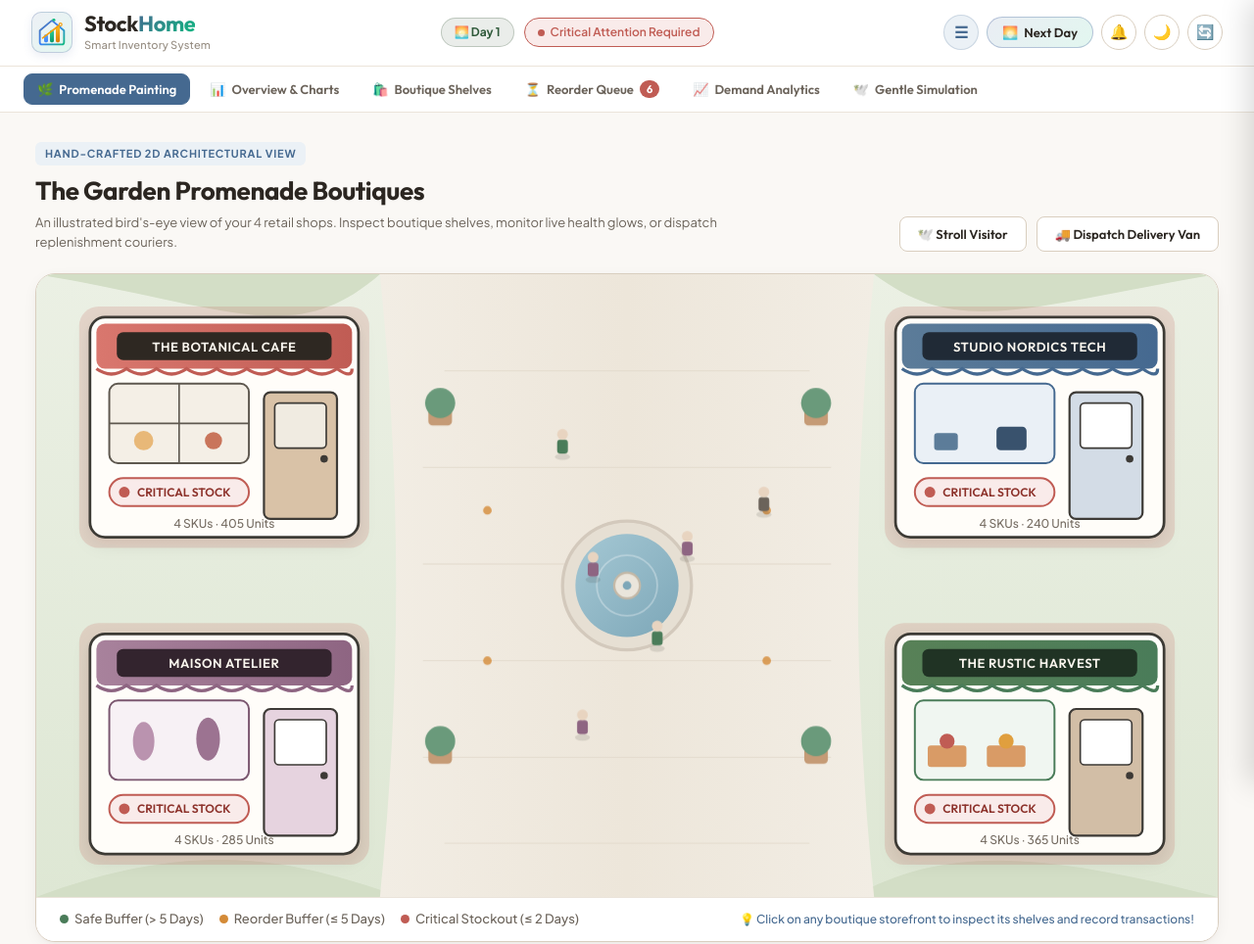
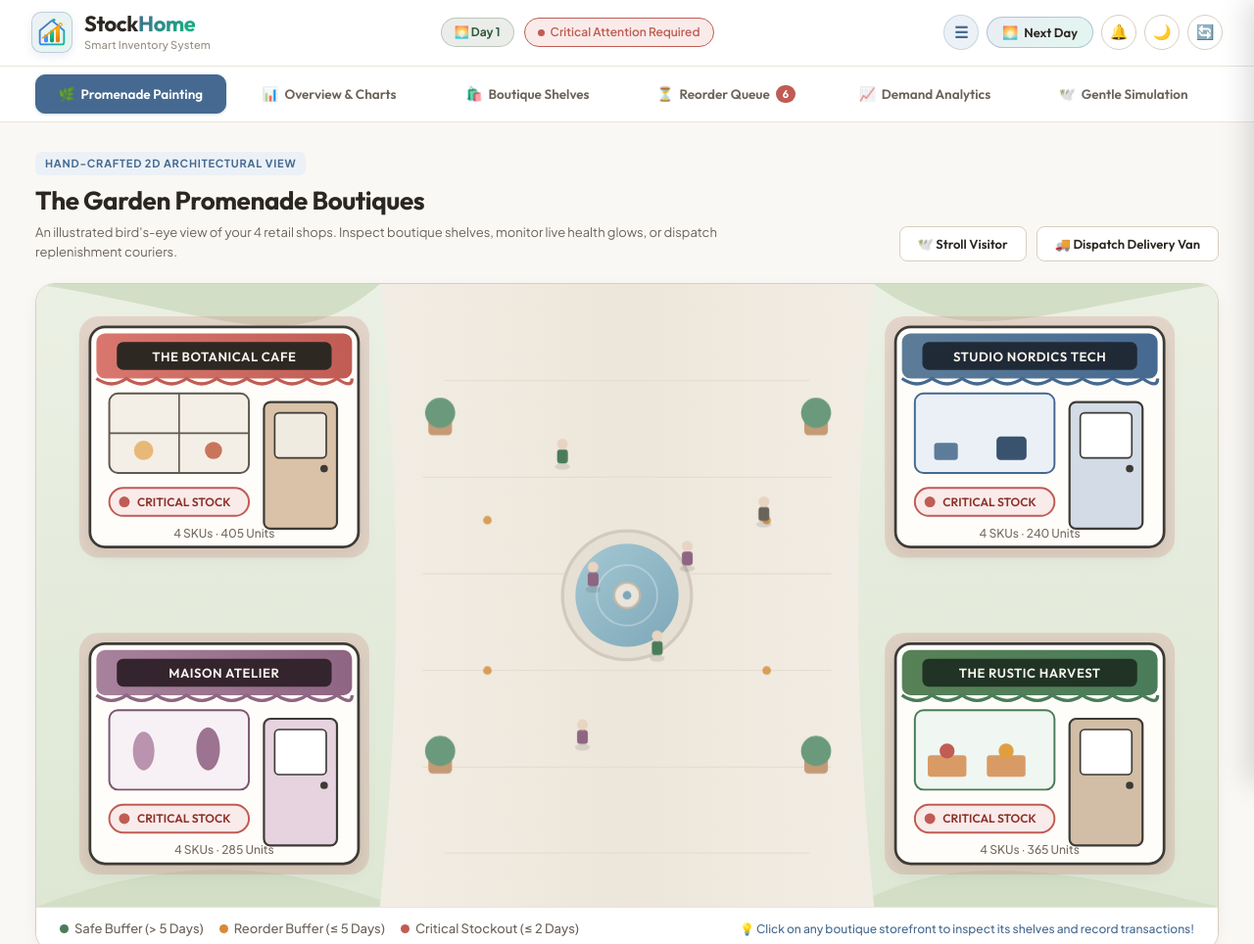
Before and after one commit to nandita3035-beai25/StockHome, a plain HTML site: page index.html in a window 1280 px wide. Shown: the top 964 px of the page at 98% size. Drawn offline with Linux system fonts and the light colour scheme; a web font is replaced by a local one.

Commit message:
style(nav): fit navigation tabs edge-to-edge across navbar
Address visual imbalance where overly compact navigation tabs clustered on the left side of the navigation bar, leaving excessive empty space on the right.

Update .nav-inner and .nav-item styling to use an equal-width flex distribution (flex: 1 1 0 with centered alignment) aligned with the main container width. This ensures all 6 tabs span the navbar edge-to-edge in a balanced, full-width presentation that neither overflows into a horizontal scrollbar nor leaves trailing empty space.

```diff
--- a/style.css
+++ b/style.css
@@ -286,40 +286,37 @@ body.theme-twilight .pill-badge.pill-day {
 .app-nav {
   background: var(--bg-surface);
   border-bottom: 1px solid var(--border-light);
-  padding: 6px 24px;
+  padding: 8px 36px;
 }
 
 .nav-inner {
   display: flex;
   align-items: center;
-  gap: 6px;
-  overflow-x: auto;
-  scrollbar-width: none;
-  -ms-overflow-style: none;
-}
-
-.nav-inner::-webkit-scrollbar {
-  display: none;
-  width: 0;
-  height: 0;
+  justify-content: space-between;
+  gap: 8px;
+  max-width: 1360px;
+  margin: 0 auto;
+  width: 100%;
 }
 
 .nav-item {
-  font-family: 'Outfit', sans-serif;
-  font-size: 13px;
+  flex: 1 1 0;
+  min-width: 0;
+  font-family: 'Outfit', sans-serif;
+  font-size: 13.5px;
   font-weight: 600;
   color: var(--text-secondary);
   background: transparent;
   border: 1px solid transparent;
-  padding: 7px 13px;
-  border-radius: 9px;
+  padding: 10px 8px;
+  border-radius: 10px;
   cursor: pointer;
-  display: inline-flex;
-  align-items: center;
+  display: flex;
+  align-items: center;
+  justify-content: center;
   gap: 6px;
-  transition: all 0.18s ease;
+  transition: all 0.2s ease;
   white-space: nowrap;
-  flex-shrink: 0;
 }
 
 .nav-item:hover {
@@ -332,6 +329,7 @@ body.theme-twilight .pill-badge.pill-day {
   background: var(--slate-blue);
   color: #FFFFFF;
   border-color: var(--slate-blue);
+  box-shadow: 0 1px 3px rgba(69, 105, 144, 0.25);
 }
 
 .tab-chip {
```
